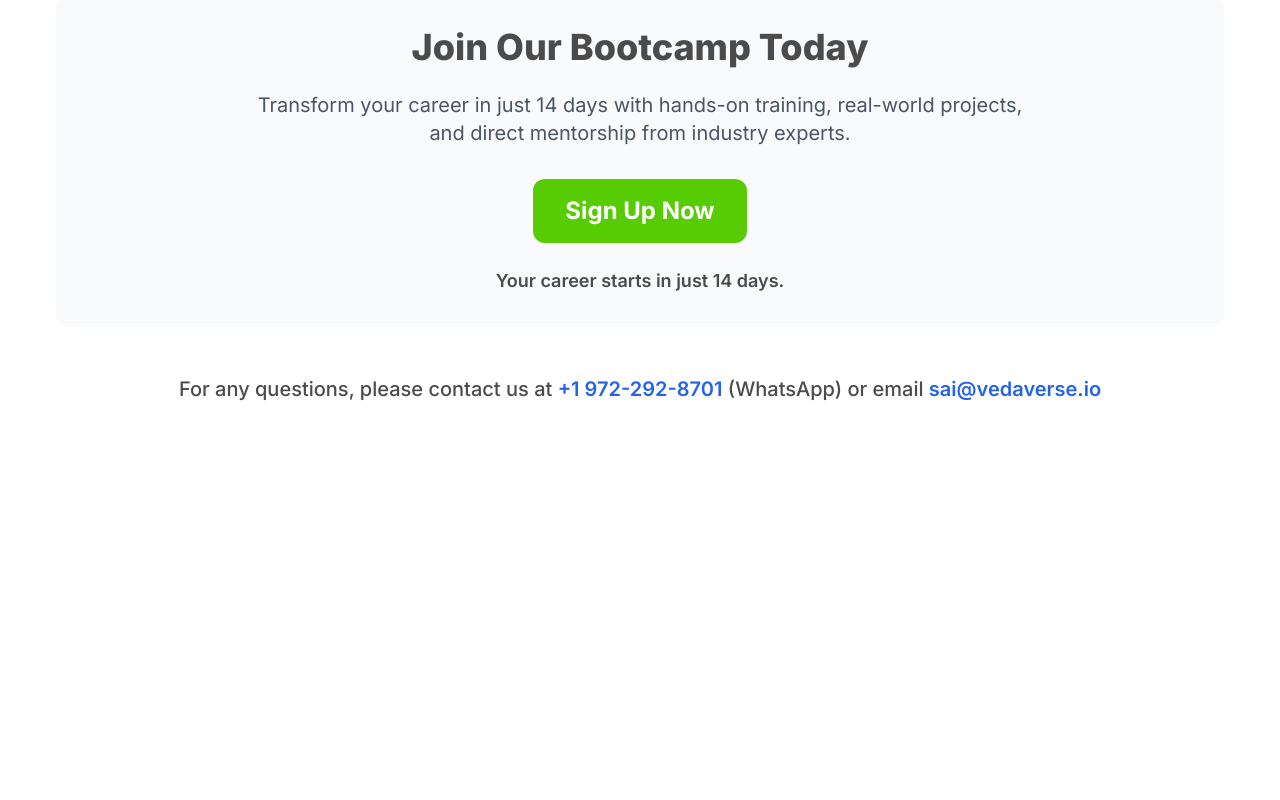
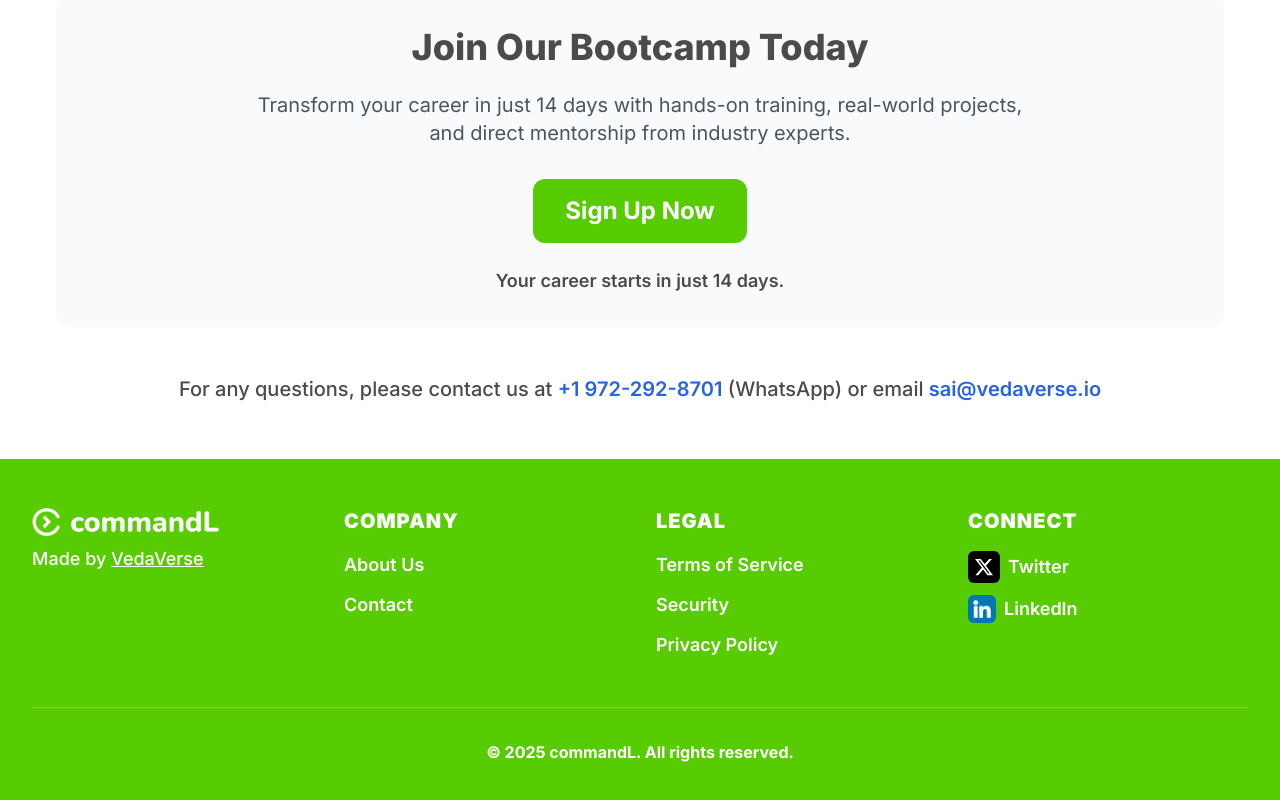
Before and after one commit to vallamulla-sreeja/commandl, a Next.js app: page /bootcamp in a window 1280 px wide. Shown: the part 2727-3527 px from the top of the page. Before the commit the page ends 3186 px from the top, so only its background shows below. Built offline with nearby package versions, Linux system fonts and the light colour scheme; no server answers.

Commit message:
add footer to /bootcamp

```diff
--- a/app/bootcamp/page.tsx
+++ b/app/bootcamp/page.tsx
@@ -4,6 +4,7 @@ import { Stream } from "@cloudflare/stream-react";
 import { Suspense } from 'react';
 import { CheckCircle2 } from 'lucide-react';
 import Navbar from '../components/Navbar';
+import Footer from '../components/Footer';
 import Link from 'next/link';
 
 // const CountdownTimer = () => {
@@ -248,6 +249,7 @@ export default function BootcampPage() {
           </div>
         </div>
       </main>
+      <Footer />
     </>
   );
 }
--- a/app/components/Footer.tsx
+++ b/app/components/Footer.tsx
@@ -50,7 +50,7 @@ const Footer = () => {
                 </Link>
               </li>
               <li>
-                <a href="mailto:sreeja.v@vedaverse.io" className="text-lg font-semibold text-white hover:text-white/90 transition-colors">
+                <a href="mailto:hi@vedaverse.io" className="text-lg font-semibold text-white hover:text-white/90 transition-colors">
                   Contact
                 </a>
               </li>
--- a/app/terms-of-service/page.tsx
+++ b/app/terms-of-service/page.tsx
@@ -127,7 +127,7 @@ export default function TermsOfService() {
           </h2>
           <p className="text-lg text-gray-600 mb-6">
             If you have any questions about these Terms of Service, please
-            contact us at <a href="mailto:sreeja.v@vedaverse.io" className="text-[#1cb0f6] hover:underline">sreeja.v@vedaverse.io</a>.
+            contact us at <a href="mailto:hi@vedaverse.io" className="text-[#1cb0f6] hover:underline">hi@vedaverse.io</a>.
           </p>
         </div>
       </main>
```
